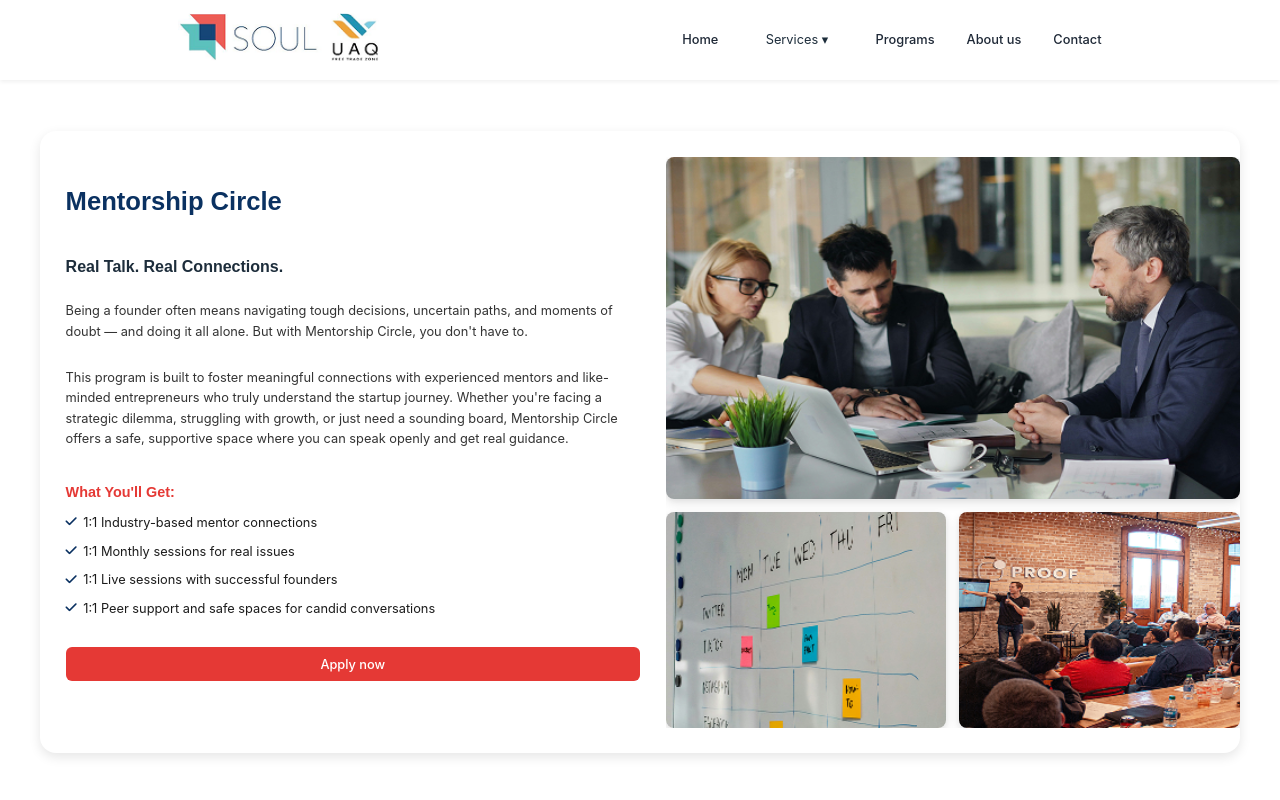
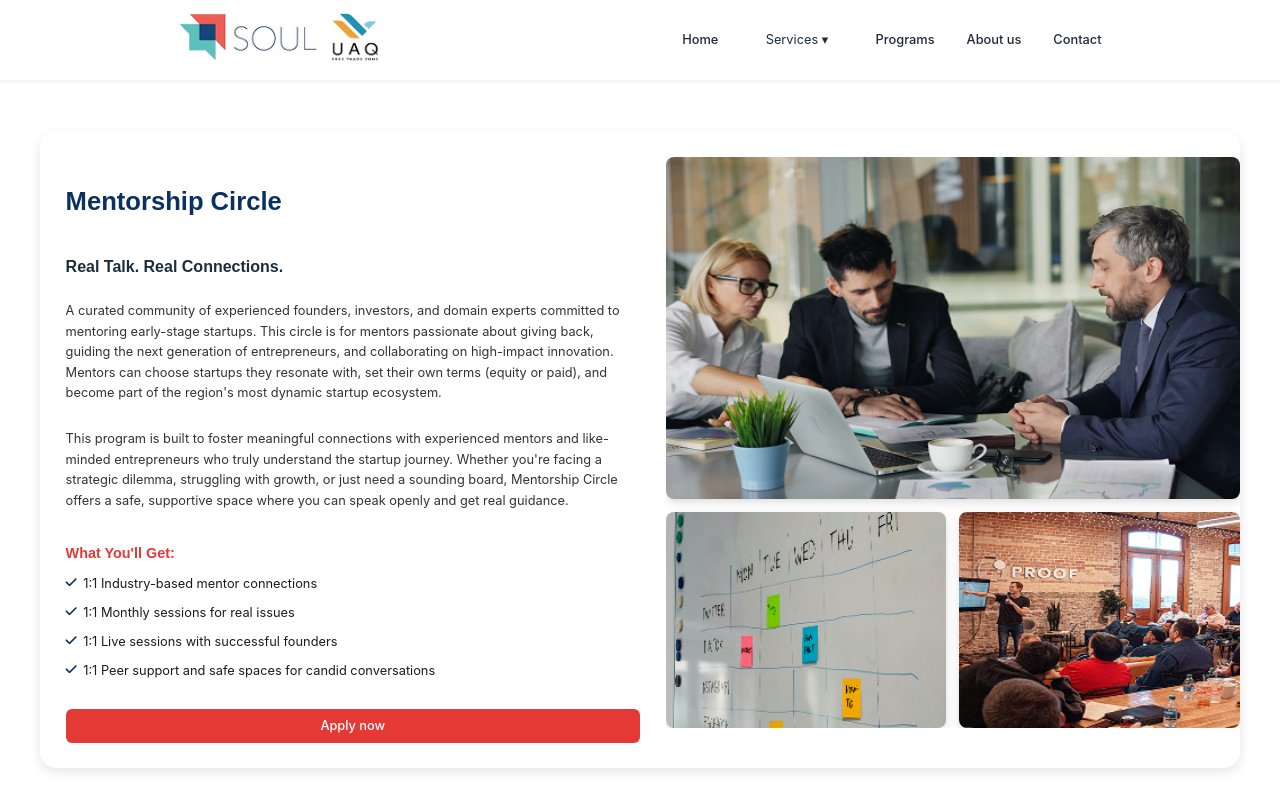
Before and after one commit to samirdjelal/soul-frontend, a React (Vite) app: page /mentor-circle in a window 1280 px wide. Shown: the top 800 px of the page. Built offline with nearby package versions, Linux system fonts and the light colour scheme.

Commit message:
fix: Update Mentorship Circle description for clarity and engagement

```diff
--- a/src/features/MentorCycle/IntroSection.tsx
+++ b/src/features/MentorCycle/IntroSection.tsx
@@ -47,9 +47,7 @@ const IntroSection: React.FC<IntroSectionProps> = ({
             <h3>Mentorship Circle</h3>
             <h4>Real Talk. Real Connections.</h4>
             <p>
-              Being a founder often means navigating tough decisions, uncertain
-              paths, and moments of doubt — and doing it all alone. But with
-              Mentorship Circle, you don't have to.
+              A curated community of experienced founders, investors, and domain experts committed to mentoring early-stage startups. This circle is for mentors passionate about giving back, guiding the next generation of entrepreneurs, and collaborating on high-impact innovation. Mentors can choose startups they resonate with, set their own terms (equity or paid), and become part of the region's most dynamic startup ecosystem.
             </p>
             <p>
               This program is built to foster meaningful connections with
```
